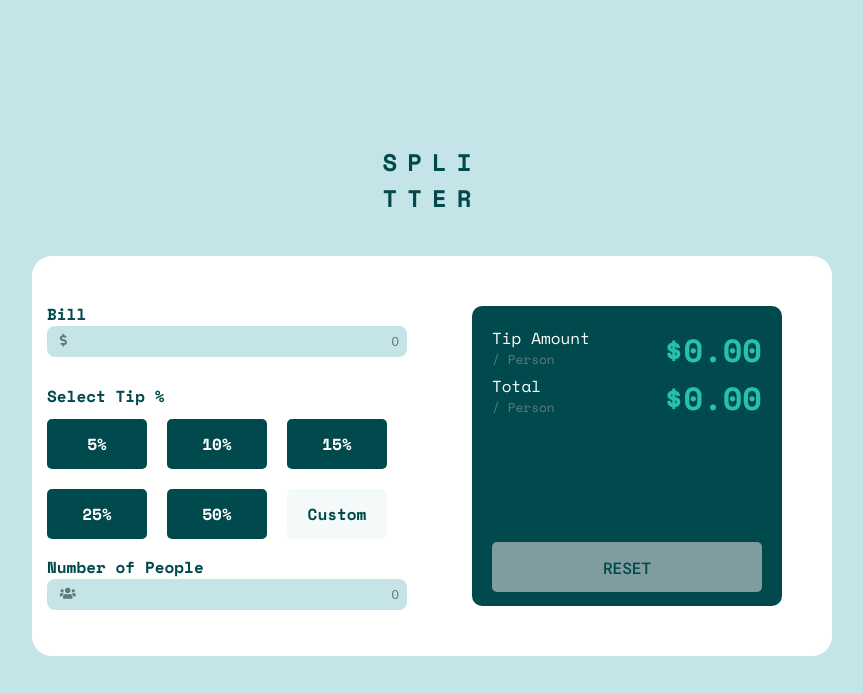
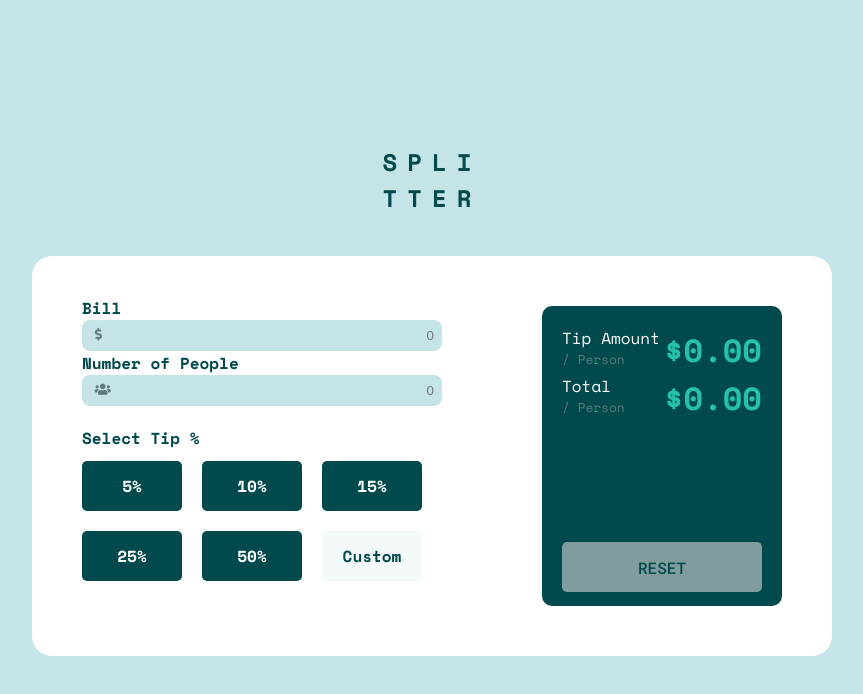
Before and after one commit to ZedanSaheer/Tip-calculator, a plain HTML site: page index.html in a window 1280 px wide. Shown: the whole page, without its empty margins (208-1071 px from the left). Drawn offline with nearby package versions, Linux system fonts and the light colour scheme.

Commit message:
fixed some alignment issues v.1.1

```diff
--- a/index.html
+++ b/index.html
@@ -20,6 +20,7 @@
     </div>
     <div class="space-height"></div>
     <div class="container">
+      <div class="input-wrapper">
         <div class="user">
           <div class="billamount">
             <div class="billamount-label">
@@ -32,16 +33,6 @@
               <input type="text" name="bill" id="billamount" placeholder="0">
             </div>
           </div>
-        <div class="tip">
-          <div class="tip-label">
-          <div class="tip Title">Select Tip %</div><p class="tip-warning">Please select a tip to get the shares!</p></div>
-          <div class="tip-button">
-            <button class="tip-amount one">5%</button><button class="tip-amount two">10%</button><button
-              class="tip-amount three">15%</button><button class="tip-amount four">25%</button><button
-              class="tip-amount five">50%</button>
-            <input type="text" name="custome-tip" class="custom" placeholder="Custom">
-          </div>
-        </div>
           <div class="useramount">
             <div class="useramount-label">
               <p class="useramount Title">Number of People</p>
@@ -50,6 +41,19 @@
             <div class="user-input">
               <i class="fas fa-users"></i>
               <input type="text" name="user" id="useramount" placeholder="0" class="">
+            </div>
+          </div>
+          <div class="tip">
+            <div class="tip-label">
+              <div class="tip Title">Select Tip %</div>
+              <p class="tip-warning">Please select a tip to get the shares!</p>
+            </div>
+            <div class="tip-button">
+              <button class="tip-amount one">5%</button><button class="tip-amount two">10%</button><button
+                class="tip-amount three">15%</button><button class="tip-amount four">25%</button><button
+                class="tip-amount five">50%</button>
+              <input type="text" name="custome-tip" class="custom" placeholder="Custom">
+            </div>
           </div>
         </div>
       </div>
```
Lines whose indentation alone changed are shown as unchanged.
